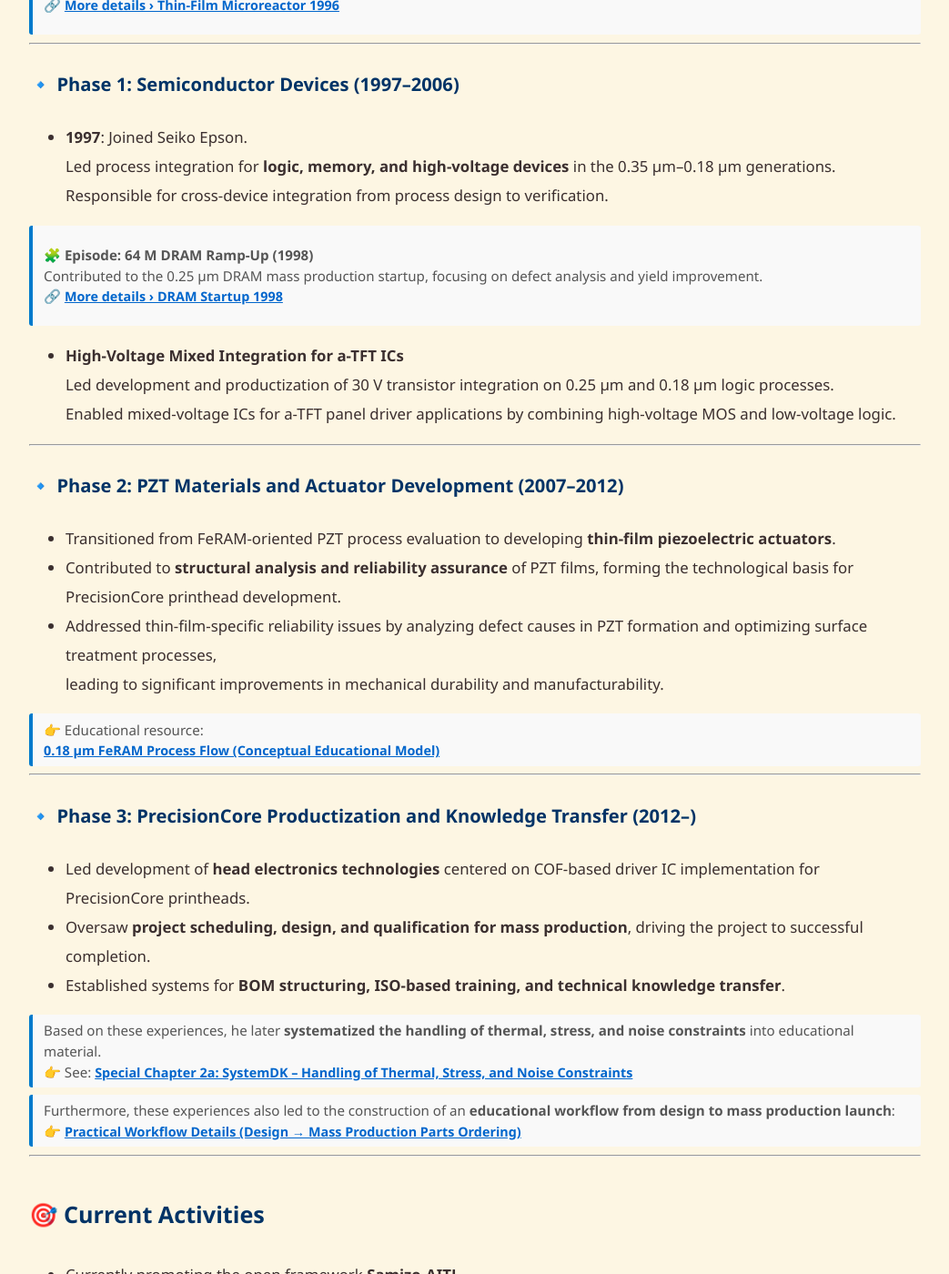
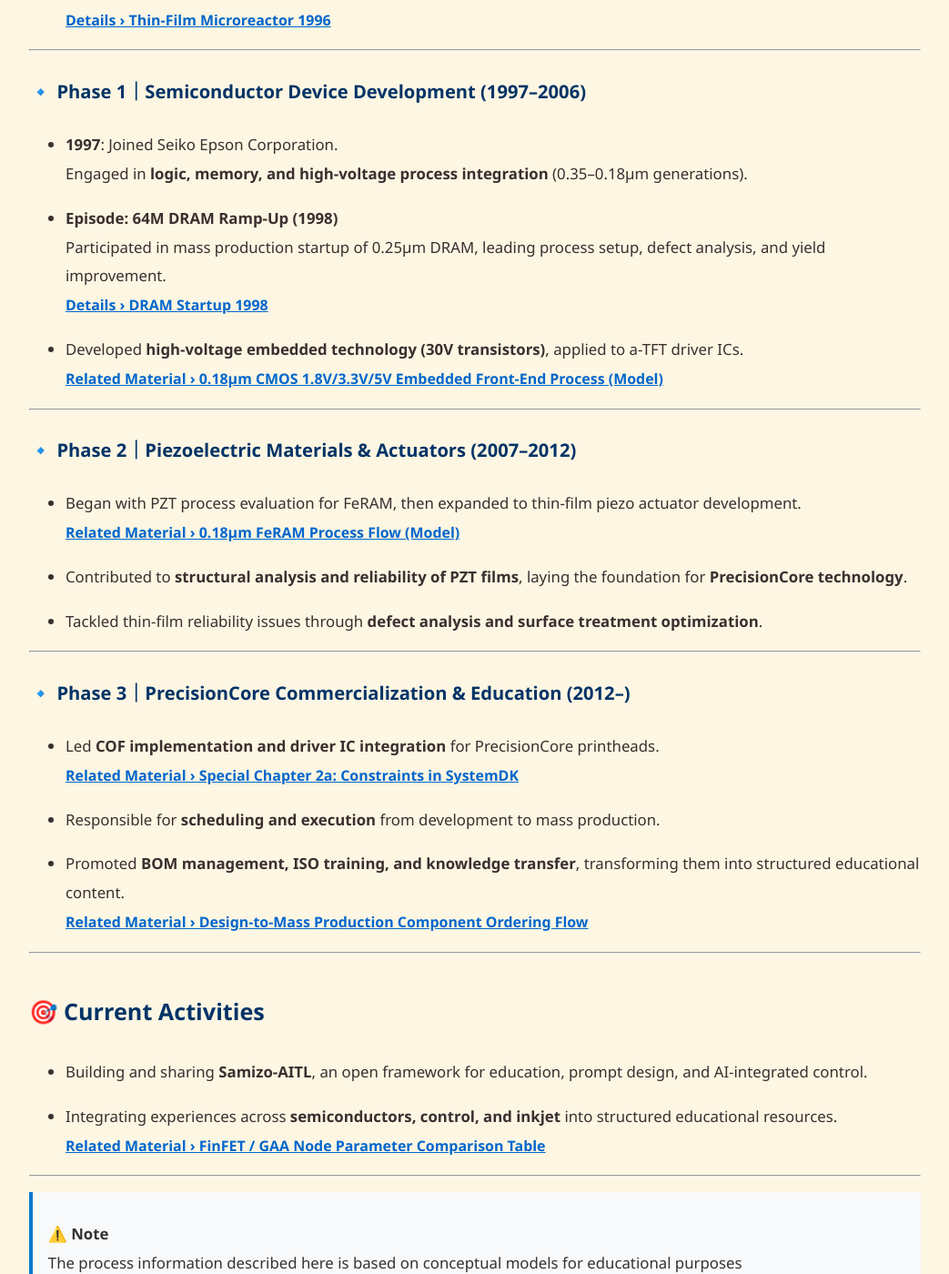
Before and after one commit to Samizo-AITL/Samizo-AITL.github.io, a Jekyll site: the page built from about/career-summary/en/index.md, in a window 1280 px wide and 1400 px high, scrolled down 759 px. Shown: the whole window at 91% size, without its empty margins (118-1161 px from the left). Built offline with Jekyll 4.4.1, drawn with Linux system fonts in a browser that asks for light colours; some of the changed text lies outside the part shown.

Commit message:
Update index.md

```diff
--- a/about/career-summary/en/index.md
+++ b/about/career-summary/en/index.md
@@ -1,101 +1,76 @@
 ---
 layout: default
-title: Career Summary
----
-
+title: "Career Summary"
+description: "Cross-disciplinary career summary in semiconductors, control, inkjet, and education"
 ---
 
 # 🛠️ Career Summary
-[![Back to Samizo-AITL Portal](https://img.shields.io/badge/Back%20to%20Samizo--AITL%20Portal-brightgreen)](https://samizo-aitl.github.io/en/)
 
-**Shinichi Samizo** is an engineer whose career has continuously advanced through
-**“Technology → Systemization → Education”**, with expertise spanning control theory, electromagnetic field analysis, semiconductor device development, PZT actuators, and the productization of PrecisionCore printheads.
+[![Back to Samizo-AITL Portal](https://img.shields.io/badge/Back%20to-Samizo--AITL%20Portal-brightgreen)](https://samizo-aitl.github.io/)
+
+Shinichi Samizo is an engineer who has continuously deepened his expertise from
+**control theory & electromagnetic analysis**, through **semiconductor device development**
+and **PZT actuators**, to the **commercialization of PrecisionCore printheads**—
+evolving from **technology → systems → education**.
 
 ---
 
 ## 📘 Career Phases
 
-### 🔹 Phase 0: Control Design & Electromagnetic Analysis (1994–1997)
+### 🔹 Phase 0｜Control Design & Electromagnetic Analysis (1994–1997)
+- Experienced **control design using MATLAB / Simulink** as an undergraduate.
+  [Related Material › Digital H∞ Control](https://samizo-aitl.github.io/EduController/part04_digital/theory/06_digital_hinf_control.html)
 
-- Began control system design using MATLAB/Simulink during undergraduate studies.
-  👉 Related material: [Digital H∞ Control (Undergraduate Project)](https://samizo-aitl.github.io/EduController/part04_digital/theory/06_digital_hinf_control.html)
-
-- Conducted electromagnetic field analysis during graduate research.
-
-> 🧪 **Episode: Thin-Film Microreactor Analysis (1996–1997)**
-> Analyzed DCDC converter inductors with ferrite magnetic materials and Al spiral coils.
-> Proposed Q-factor loss analysis and Al/Cu selection guidelines for 500 kHz–1 MHz operation.
-> 🔗 [More details › Thin-Film Microreactor 1996](https://samizo-aitl.github.io/Edusemi-Plus/archive/in1996/thinfilm_microreactor/)
-{: .annotation}
+- Graduate research in electromagnetic field analysis.
+  **Episode: Thin-Film Microreactor Analysis (1996–1997)**
+  Analyzed DC-DC converter reactors using ferrite-based magnetic materials and Al spiral coil structures.
+  Presented guidelines for Q-factor degradation and Al/Cu material selection at 500kHz–1MHz.
+  [Details › Thin-Film Microreactor 1996](https://samizo-aitl.github.io/Edusemi-Plus/archive/in1996/thinfilm_microreactor/)
 
 ---
 
-### 🔹 Phase 1: Semiconductor Devices (1997–2006)
+### 🔹 Phase 1｜Semiconductor Device Development (1997–2006)
+- **1997**: Joined Seiko Epson Corporation.
+  Engaged in **logic, memory, and high-voltage process integration** (0.35–0.18μm generations).
 
-- **1997**: Joined Seiko Epson.
-  Led process integration for **logic, memory, and high-voltage devices** in the 0.35 µm–0.18 µm generations.
-  Responsible for cross-device integration from process design to verification.
+- **Episode: 64M DRAM Ramp-Up (1998)**
+  Participated in mass production startup of 0.25μm DRAM, leading process setup, defect analysis, and yield improvement.
+  [Details › DRAM Startup 1998](https://samizo-aitl.github.io/Edusemi-Plus/archive/in1998/DRAM_Startup_64M_1998/)
 
-> 🧩 **Episode: 64 M DRAM Ramp-Up (1998)**
-> Contributed to the 0.25 µm DRAM mass production startup, focusing on defect analysis and yield improvement.
-> 🔗 [More details › DRAM Startup 1998](https://samizo-aitl.github.io/Edusemi-Plus/archive/in1998/DRAM_Startup_64M_1998/)
-{: .annotation}
-
-- **High-Voltage Mixed Integration for a-TFT ICs**
-  Led development and productization of 30 V transistor integration on 0.25 µm and 0.18 µm logic processes.
-  Enabled mixed-voltage ICs for a-TFT panel driver applications by combining high-voltage MOS and low-voltage logic.
+- Developed **high-voltage embedded technology (30V transistors)**, applied to a-TFT driver ICs.
+  [Related Material › 0.18μm CMOS 1.8V/3.3V/5V Embedded Front-End Process (Model)](https://samizo-aitl.github.io/Edusemi-v4x/chapter3_process_evolution/docs/0.18um_1.8V_3.3V_5V)
 
 ---
 
-### 🔹 Phase 2: PZT Materials and Actuator Development (2007–2012)
+### 🔹 Phase 2｜Piezoelectric Materials & Actuators (2007–2012)
+- Began with PZT process evaluation for FeRAM, then expanded to thin-film piezo actuator development.
+  [Related Material › 0.18μm FeRAM Process Flow (Model)](https://samizo-aitl.github.io/Edusemi-v4x/d_chapter1_memory_technologies/doc_FeRAM/0.18um_FeRAM_ProcessFlow)
 
-- Transitioned from FeRAM-oriented PZT process evaluation to developing **thin-film piezoelectric actuators**.
-- Contributed to **structural analysis and reliability assurance** of PZT films, forming the technological basis for PrecisionCore printhead development.
-- Addressed thin-film-specific reliability issues by analyzing defect causes in PZT formation and optimizing surface treatment processes,
-  leading to significant improvements in mechanical durability and manufacturability.
+- Contributed to **structural analysis and reliability of PZT films**, laying the foundation for **PrecisionCore technology**.
 
-👉 Educational resource:
-[0.18 µm FeRAM Process Flow (Conceptual Educational Model)](https://samizo-aitl.github.io/Edusemi-v4x/d_chapter1_memory_technologies/doc_FeRAM/0.18um_FeRAM_ProcessFlow)
-{: .annotation}
+- Tackled thin-film reliability issues through **defect analysis and surface treatment optimization**.
 
 ---
 
-### 🔹 Phase 3: PrecisionCore Productization and Knowledge Transfer (2012–)
+### 🔹 Phase 3｜PrecisionCore Commercialization & Education (2012–)
+- Led **COF implementation and driver IC integration** for PrecisionCore printheads.
+  [Related Material › Special Chapter 2a: Constraints in SystemDK](https://samizo-aitl.github.io/Edusemi-v4x/f_chapter2a_systemdk/)
 
-- Led development of **head electronics technologies** centered on COF-based driver IC implementation for PrecisionCore printheads.
-- Oversaw **project scheduling, design, and qualification for mass production**, driving the project to successful completion.
-- Established systems for **BOM structuring, ISO-based training, and technical knowledge transfer**.
+- Responsible for **scheduling and execution** from development to mass production.
 
-Based on these experiences, he later **systematized the handling of thermal, stress, and noise constraints** into educational material.
-👉 See: [Special Chapter 2a: SystemDK – Handling of Thermal, Stress, and Noise Constraints](https://samizo-aitl.github.io/Edusemi-v4x/f_chapter2a_systemdk/)
-{: .annotation}
-
-Furthermore, these experiences also led to the construction of an **educational workflow from design to mass production launch**:
-👉 [Practical Workflow Details (Design → Mass Production Parts Ordering)](https://samizo-aitl.github.io/EduMecha/08_production_process/production_process_flow.html)
-{: .annotation}
+- Promoted **BOM management, ISO training, and knowledge transfer**, transforming them into structured educational content.
+  [Related Material › Design-to-Mass Production Component Ordering Flow](https://samizo-aitl.github.io/EduMecha/08_production_process/production_process_flow.html)
 
 ---
 
 ## 🎯 Current Activities
+- Building and sharing **Samizo-AITL**, an open framework for education, prompt design, and AI-integrated control.
 
-- Currently promoting the open framework **Samizo-AITL**,
-  focusing on **educational tools, prompt engineering, and AI-integrated control system design**.
-- Drawing on a broad career spanning semiconductors, control systems, and inkjet technology,
-  he develops **comprehensive educational resources** that also include advanced semiconductor topics.
-
-👉 Example resource:
-[FinFET / GAA Node Parameter Comparison Table](https://samizo-aitl.github.io/Edusemi-v4x/f_chapter1_finfet_gaa/appendixf1_05_node_params) –
-part of the **educational package on leading-edge semiconductor nodes**.
-{: .annotation}
+- Integrating experiences across **semiconductors, control, and inkjet** into structured educational resources.
+  [Related Material › FinFET / GAA Node Parameter Comparison Table](https://samizo-aitl.github.io/Edusemi-v4x/f_chapter1_finfet_gaa/appendixf1_05_node_params)
 
 ---
 
-> ⚠️ **Disclaimer**
-> All process-related content (e.g., DRAM, FeRAM) on this page is based on conceptual educational models authored by Shinichi Samizo.
-> **This information is not derived from any confidential manufacturing data or real product designs of any company.**
-> DRAM-related content from 1998 reflects personal educational records and does not constitute confidential corporate information.
-{: .annotation-narrow}
-
----
-
-**🔗 [日本語版 › 経験要約](../)**
+> ⚠️ **Note**
+> The process information described here is based on conceptual models for educational purposes
+> and is not related to actual manufacturing flows or confidential data.
```
